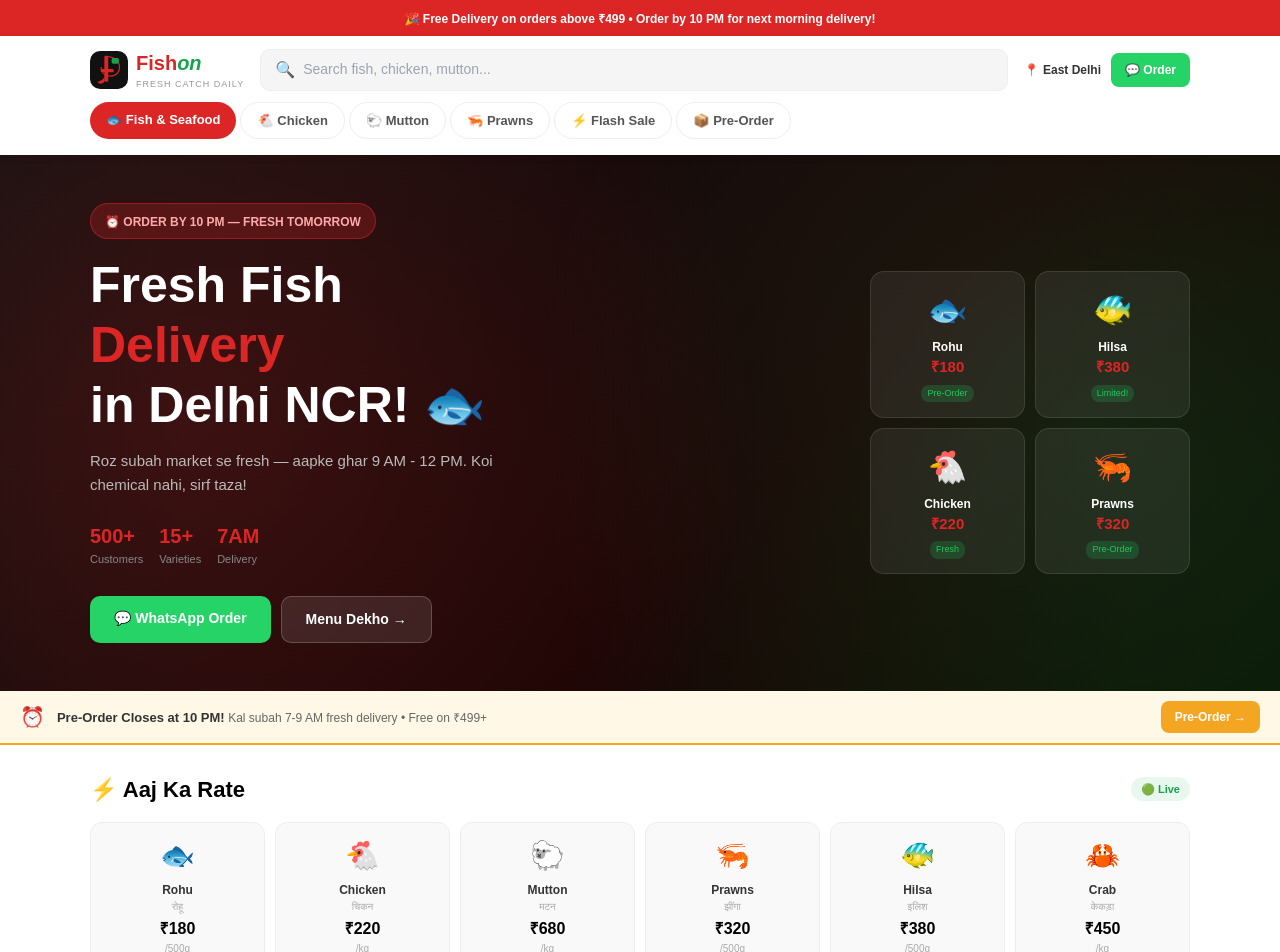
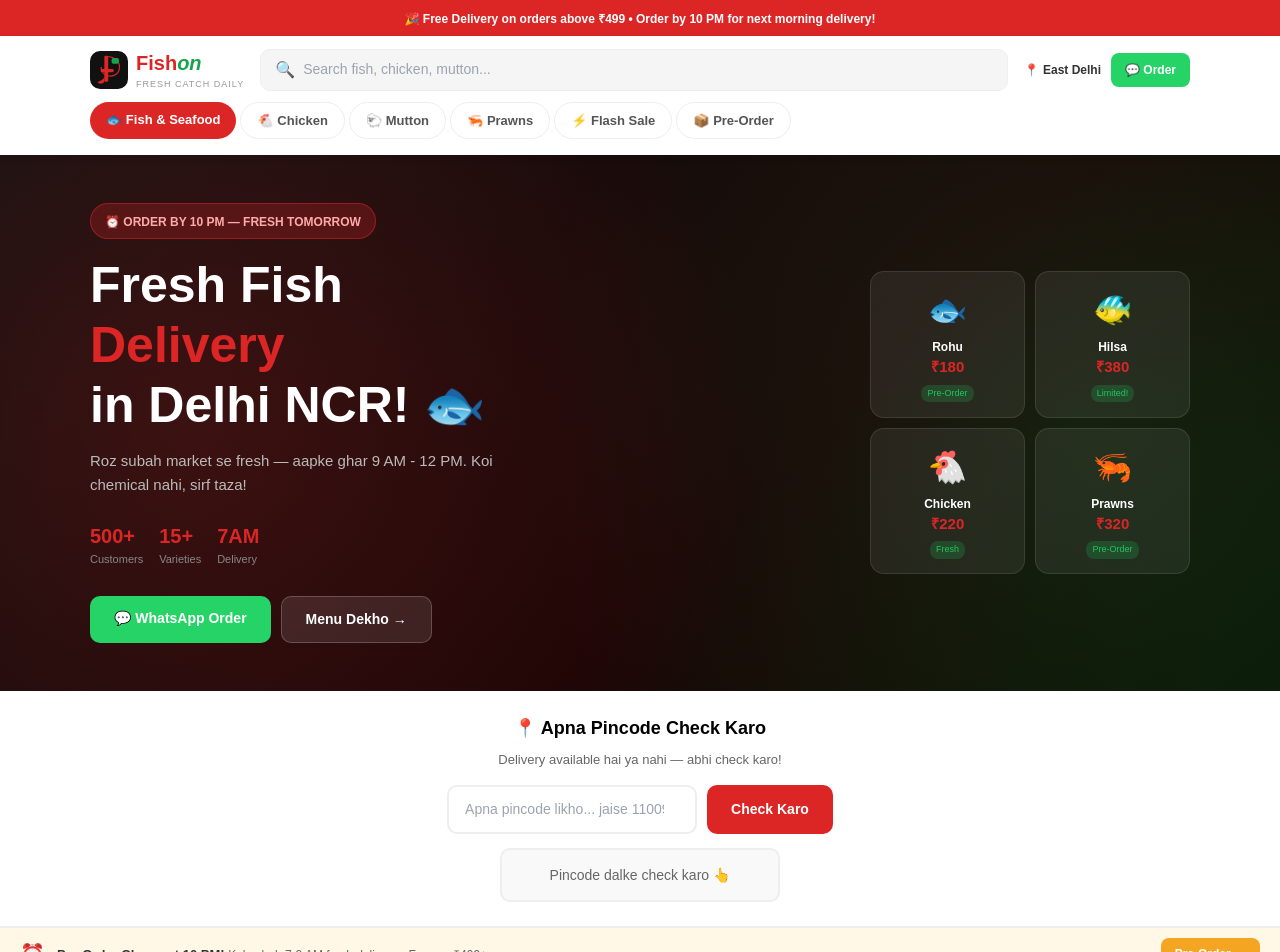
Before and after one commit to kumoranjandas-fishon/fission, a Next.js app: page / in a window 1280 px wide. Shown: the top 952 px of the page. Built offline with nearby package versions, Linux system fonts and the light colour scheme.

Commit message:
pincode checker added

```diff
--- a/app/page.tsx
+++ b/app/page.tsx
@@ -1,3 +1,4 @@
+"use client";
 export default function Home() {
   return (
     <main style={{fontFamily:'sans-serif',margin:0,padding:0,background:'#f8f8f8'}}>
@@ -128,7 +129,62 @@ export default function Home() {
           </div>
         </div>
       </section>
-
+{/* PINCODE CHECKER */}
+<section style={{background:'white',padding:'24px 20px',borderBottom:'2px solid #f0f0f0'}}>
+  <div style={{maxWidth:'600px',margin:'0 auto',textAlign:'center'}}>
+    <h3 style={{fontSize:'18px',fontWeight:900,marginBottom:'8px'}}>📍 Apna Pincode Check Karo</h3>
+    <p style={{color:'#666',fontSize:'13px',marginBottom:'16px'}}>Delivery available hai ya nahi — abhi check karo!</p>
+    <div style={{display:'flex',gap:'10px',justifyContent:'center',flexWrap:'wrap'}}>
+      <input
+        id="pincodeInput"
+        type="number"
+        placeholder="Apna pincode likho... jaise 110092"
+        style={{padding:'12px 16px',borderRadius:'10px',border:'2px solid #eee',fontSize:'14px',width:'250px',outline:'none'}}
+      />
+      <button
+        onClick={()=>{
+          const pin = (document.getElementById('pincodeInput') as HTMLInputElement).value;
+          const areas: Record<string, {area:string, time:string}> = {
+            '110092': {area:'Preet Vihar / Mandawali', time:'9 AM - 12 PM'},
+            '110091': {area:'IP Extension / Patparganj', time:'9 AM - 12 PM'},
+            '110096': {area:'Mayur Vihar Phase 1', time:'9 AM - 12 PM'},
+            '110095': {area:'Mayur Vihar Phase 2', time:'9 AM - 12 PM'},
+            '110051': {area:'Gandhi Nagar / Geeta Colony', time:'9 AM - 12 PM'},
+            '110031': {area:'Shakarpur / Laxmi Nagar', time:'9 AM - 12 PM'},
+            '110032': {area:'Vivek Vihar / Karkardooma', time:'9 AM - 12 PM'},
+            '110093': {area:'Pandav Nagar / Ganesh Nagar', time:'9 AM - 12 PM'},
+            '110096': {area:'Commonwealth Village', time:'9 AM - 12 PM'},
+          };
+          const result = document.getElementById('pinResult');
+          if(result) {
+            if(areas[pin]) {
+              result.innerHTML = `✅ <strong>Delivery Available!</strong><br/>📍 ${areas[pin].area}<br/>🕐 Delivery Time: <strong>${areas[pin].time}</strong>`;
+              result.style.background = '#E8F8EE';
+              result.style.color = '#16A34A';
+              result.style.border = '2px solid #16A34A';
+            } else if(pin.length === 6) {
+              result.innerHTML = `⚠️ <strong>Abhi Available Nahi</strong><br/>Hum expand kar rahe hain!<br/><a href="https://wa.me/918287000582?text=Mera pincode ${pin} hai — delivery chahiye!" style="color:#DC2626;font-weight:bold;">WhatsApp karo →</a>`;
+              result.style.background = '#FFF0ED';
+              result.style.color = '#DC2626';
+              result.style.border = '2px solid #DC2626';
+            } else {
+              result.innerHTML = '❌ 6 digit pincode likho!';
+              result.style.background = '#f9f9f9';
+              result.style.color = '#666';
+              result.style.border = '2px solid #eee';
+            }
+          }
+        }}
+        style={{background:'#DC2626',color:'white',border:'none',padding:'12px 24px',borderRadius:'10px',fontWeight:'bold',fontSize:'14px',cursor:'pointer'}}
+      >
+        Check Karo
+      </button>
+    </div>
+    <div id="pinResult" style={{marginTop:'14px',padding:'14px',borderRadius:'10px',fontSize:'14px',lineHeight:1.6,background:'#f9f9f9',border:'2px solid #eee',color:'#666',display:'inline-block',minWidth:'280px'}}>
+      Pincode dalke check karo 👆
+    </div>
+  </div>
+</section>
       {/* PRE ORDER STRIP */}
       <div style={{background:'#FFF8E7',borderBottom:'2px solid #F4A623',padding:'10px 20px',display:'flex',alignItems:'center',gap:'12px',flexWrap:'wrap'}}>
         <span style={{fontSize:'20px'}}>⏰</span>
```
